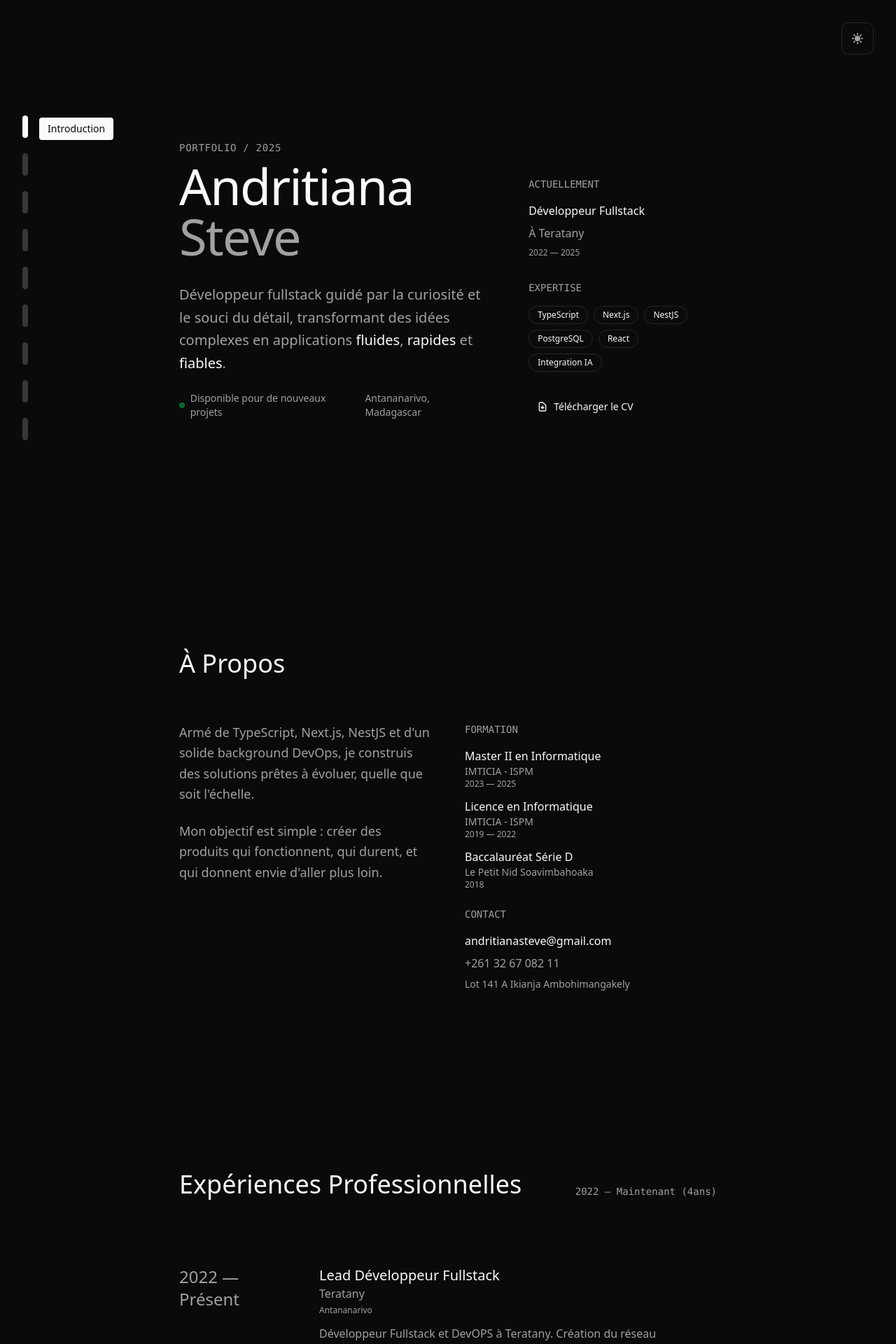
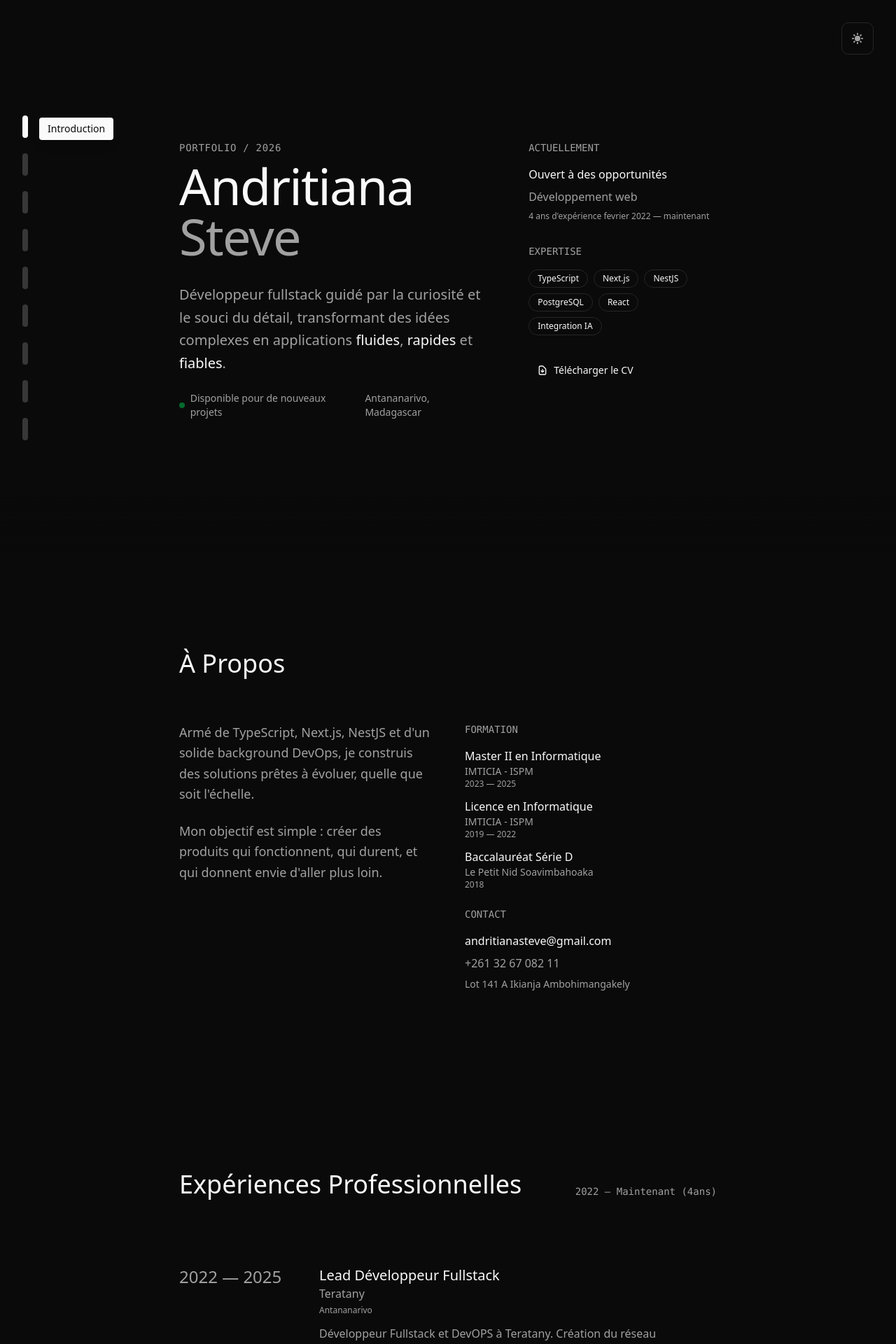
Before and after one commit to andritianaa/minimalist-portfolio, a Next.js app: page / in a window 1280 px wide. Shown: the top 1920 px of the page at 70% size. Built offline with nearby package versions, Linux system fonts and the light colour scheme.

Commit message:
fix somme stuffs

```diff
--- a/app/page.tsx
+++ b/app/page.tsx
@@ -129,7 +129,7 @@ export default function Home() {
             <div className="lg:col-span-3 space-y-6 sm:space-y-8">
               <div className="space-y-3 sm:space-y-2">
                 <div className="text-sm text-muted-foreground font-mono tracking-wider">
-                  PORTFOLIO / 2025
+                  PORTFOLIO / 2026
                 </div>
                 <h1 className="text-5xl sm:text-6xl lg:text-7xl font-light tracking-tight">
                   Andritiana
@@ -157,16 +157,16 @@ export default function Home() {
               </div>
             </div>
 
-            <div className="lg:col-span-2 flex flex-col justify-end space-y-6 sm:space-y-8 mt-8 lg:mt-0">
+            <div className="lg:col-span-2 flex flex-col justify-start space-y-6 sm:space-y-8 mt-8 lg:mt-0">
               <div className="space-y-4">
                 <div className="text-sm text-muted-foreground font-mono">
                   ACTUELLEMENT
                 </div>
                 <div className="space-y-2">
-                  <div className="text-foreground">Développeur Fullstack</div>
-                  <div className="text-muted-foreground">À Teratany</div>
+                  <div className="text-foreground">Ouvert à des opportunités</div>
+                  <div className="text-muted-foreground">Développement web</div>
                   <div className="text-xs text-muted-foreground">
-                    2022 — 2025
+                    4 ans d'expérience fevrier 2022 — maintenant
                   </div>
                 </div>
               </div>
@@ -327,7 +327,7 @@ export default function Home() {
             <div className="space-y-8 sm:space-y-12">
               {[
                 {
-                  year: "2022 — Présent",
+                  year: "2022 — 2025",
                   role: "Lead Développeur Fullstack",
                   company: "Teratany",
                   location: "Antananarivo",
@@ -344,7 +344,7 @@ export default function Home() {
                   ],
                 },
                 {
-                  year: "Nov 2022 — Juillet 2025",
+                  year: "2022 — 2025",
                   role: "Développeur Fullstack Freelance",
                   company: "ComeUp",
                   location: "Distantiel",
```
Also changed, not shown: 1 other file (tests, documents, lock files or other folders).
